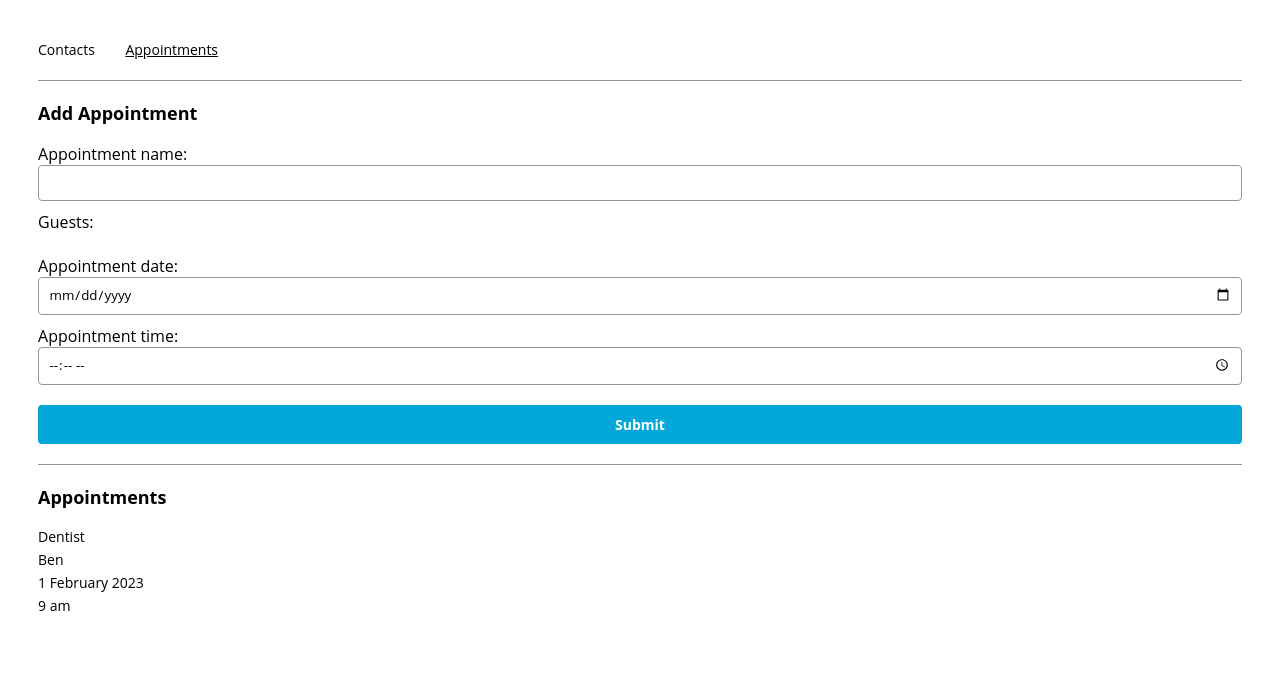
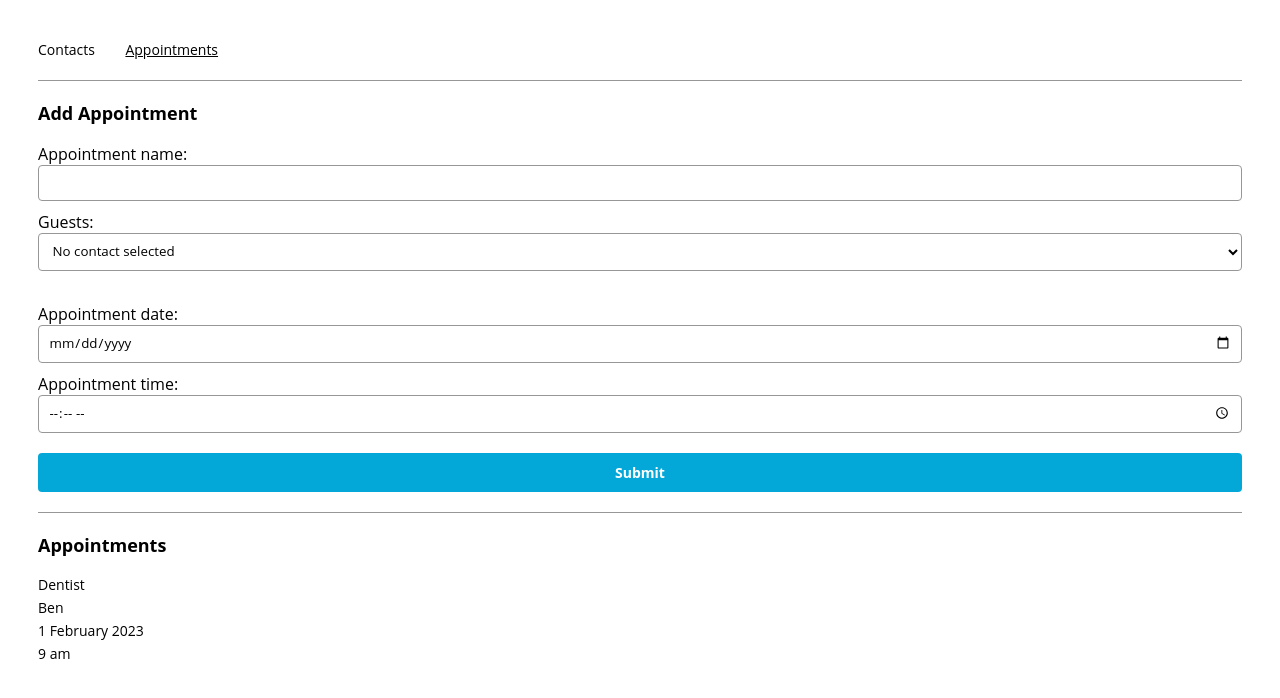
Before and after one commit to peterekey/codecademy_20230604_appointment_planner, a React (Create React App) app: page /appointments in a window 1280 px wide. Shown: the top 698 px of the page. Built offline with nearby package versions, Linux system fonts and the light colour scheme.

Commit message:
Step 9: Build ContactPicker component, including adjustment AppointmentPage to include contacts prop and AppointmentsForm to include props to pass to ContactPicker

```diff
--- a/src/components/appointmentForm/AppointmentForm.js
+++ b/src/components/appointmentForm/AppointmentForm.js
@@ -27,10 +27,10 @@
       <input id="title" type="text" onChange={e => setTitle(e.target.value)} value={title}/>
 
       <label htmlFor="contact">Guests:</label>
-      <ContactPicker contacts={contacts}/><br /><br />
+      <ContactPicker contacts={contacts} handleChange={(e) => setContact(e.target.value)} value={contact} name={title}/><br /><br />
 
       <label htmlFor="date" type="text">Appointment date:</label>
-      <input id="date" type="date" onChange={e => setDate(e.target.value)} value={date} min={getTodayString}/>
+      <input id="date" type="date" onChange={e => setDate(e.target.value)} value={date} min={getTodayString()}/>
 
       <label htmlFor="time" type="text">Appointment time:</label>
       <input id="time" type="time" onChange={e => setTime(e.target.value)} value={time} />
--- a/src/components/contactPicker/ContactPicker.js
+++ b/src/components/contactPicker/ContactPicker.js
@@ -1,7 +1,14 @@
 import React from "react";
 
-export const ContactPicker = () => {
+export const ContactPicker = ({contacts, handleChange, value, name}) => {
   return (
-    <></>
+    <select onChange={handleChange} value={value} name={name}>
+      <option value="" key="0">No contact selected</option>
+      {
+        contacts.map((contact, index) => {
+          return <option value={contact.contactName} key={index + 1}>{contact.contactName}</option>
+        })
+      }
+    </select>
   );
 };
--- a/src/containers/appointmentsPage/AppointmentsPage.js
+++ b/src/containers/appointmentsPage/AppointmentsPage.js
@@ -27,6 +27,7 @@
       <section>
         <h2>Add Appointment</h2>
         <AppointmentForm
+          contacts={contacts}
           title={currentTitle}
           setTitle={setCurrentTitle}
           contact={currentContact}
```
